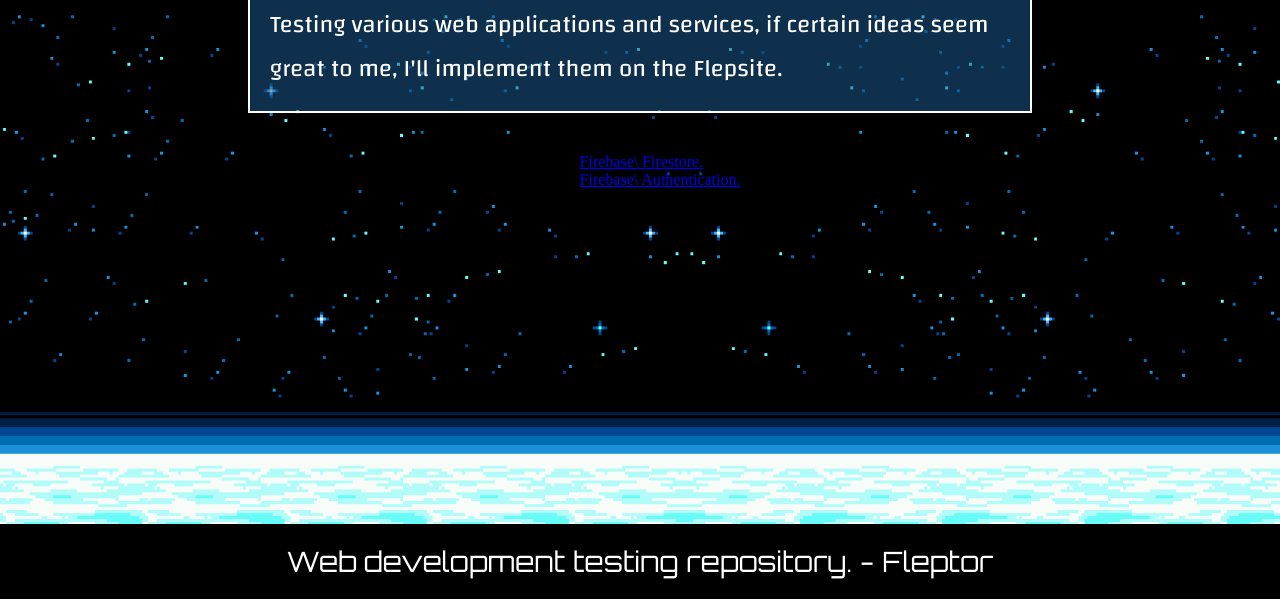
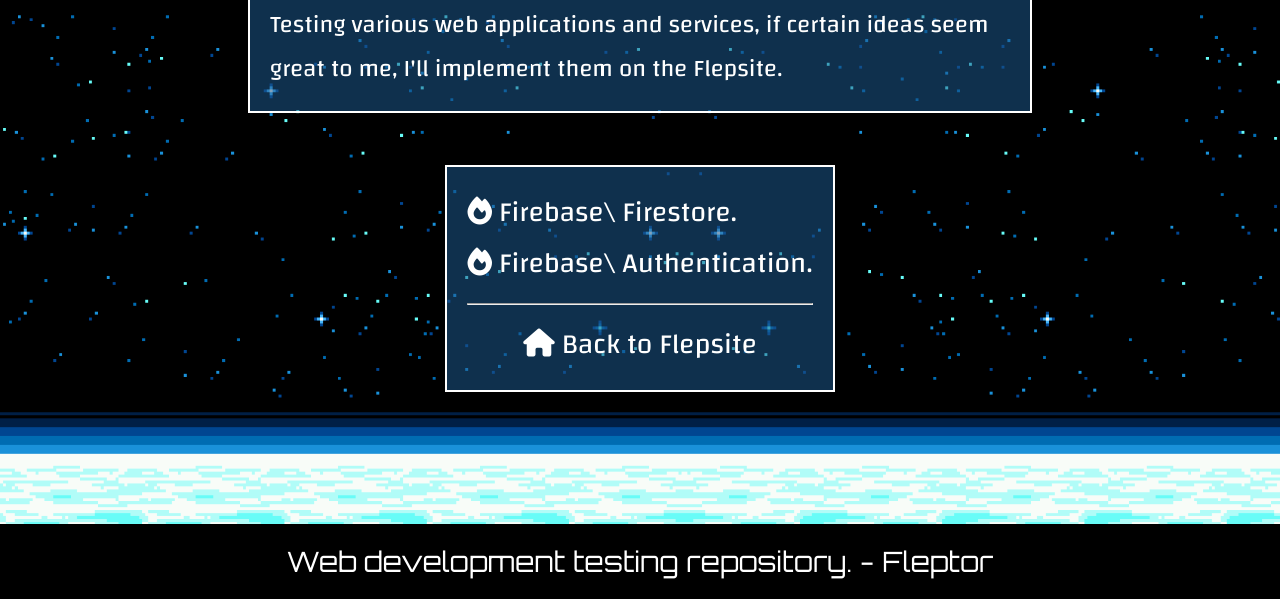
Before and after one commit to Fleptor/Web-Testing, a plain HTML site: page index.html in a window 1280 px wide. Shown: the part 201-800 px from the top of the page. Drawn offline with Linux system fonts and the light colour scheme.

Commit message:
Proper homepage styling.

```diff
--- a/css/style.css
+++ b/css/style.css
@@ -89,12 +89,22 @@ h1 {
 }
 
 p {
-	background-color: #1C588C8C;
+	background-color: #1c588c8c;
 	color: #fff;
-	font-family: "Changa";
+	font-family: "changa";
 	font-size: 24px;
 	border: 2px solid #fff;
 	max-width: 740px;
+	padding: 20px;
+}
+
+ul {
+	list-style: none;
+	background-color: #1c588c8c;
+	color: #fff;
+	font-family: "changa";
+	font-size: 28px;
+	border: 2px solid #fff;
 	padding: 20px;
 }
 
@@ -120,11 +130,10 @@ input { height: 30px; font-size: 20px; border: 2px solid #000;}
 	display: flex;
 	justify-content: space-around;
 	margin-top: 25px;
-	text-decoration: none;
 }
 
-.form-options a { color: #fff;}
-.form-options a:hover { color: #aaa;}
+a { color: #fff; text-decoration: none; }
+a:hover { color: #aaa; text-decoration: underline;}
 
 #signup-form, #signin-form {
     display: flex;
--- a/index.html
+++ b/index.html
@@ -12,8 +12,10 @@
 	<h1>/Web-Testing/</h1>
 	<p>Testing various web applications and services, if certain ideas seem great to me, I'll implement them on the Flepsite.</p>
 	<ul>
-		<li><a href="firestore.html">Firebase\ Firestore.</a></li>
-		<li><a href="signup.html">Firebase\ Authentication.</a></li>
+		<li><a href="firestore.html"><i class="fa-solid fa-fire"></i> Firebase\ Firestore.</a></li>
+		<li><a href="signin.html"><i class="fa-solid fa-fire"></i> Firebase\ Authentication.</a></li>
+		<hr>
+		<li style="text-align:center"><a href="/index.html"><i class="fa-solid fa-house"></i> Back to Flepsite</a></li>
 	</ul>
     <footer>Web development testing repository. - Fleptor</footer>
 </body>
```
Also changed, not shown: firestore.html (+1 -1 lines).
